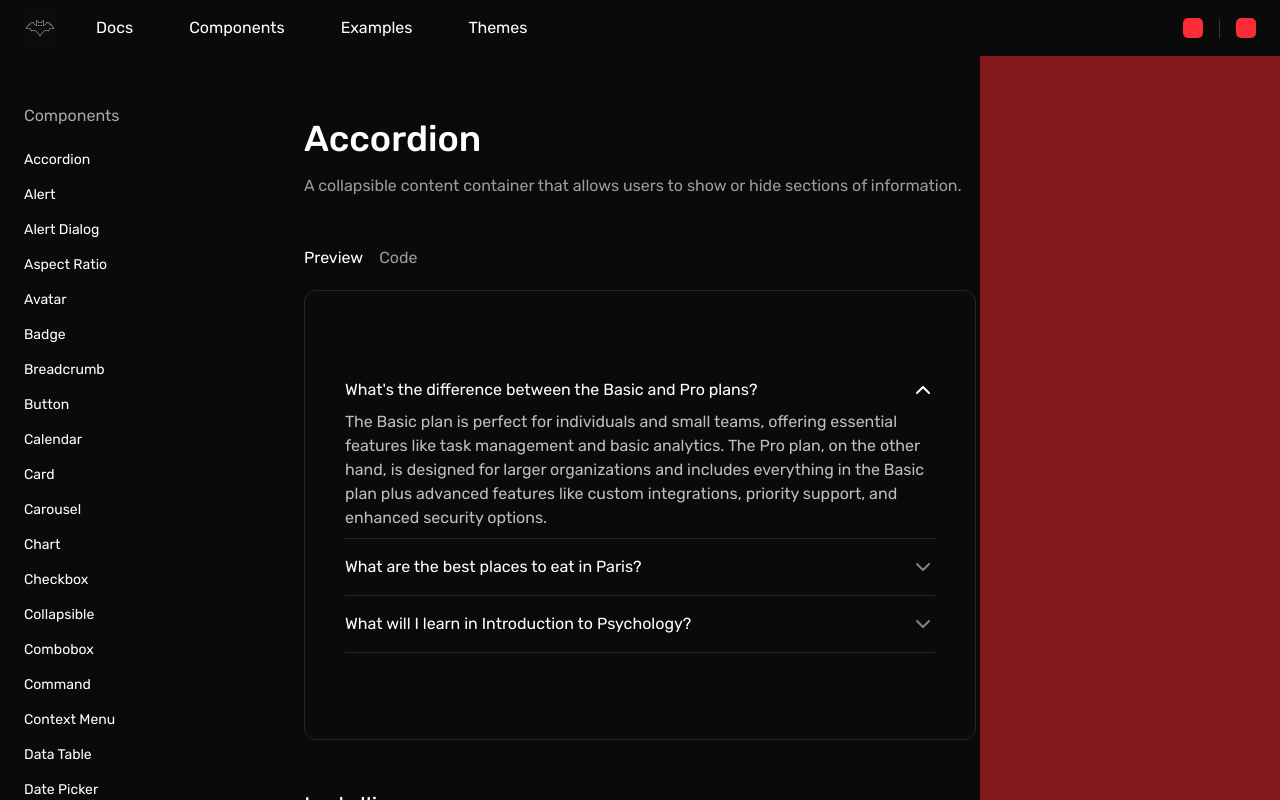
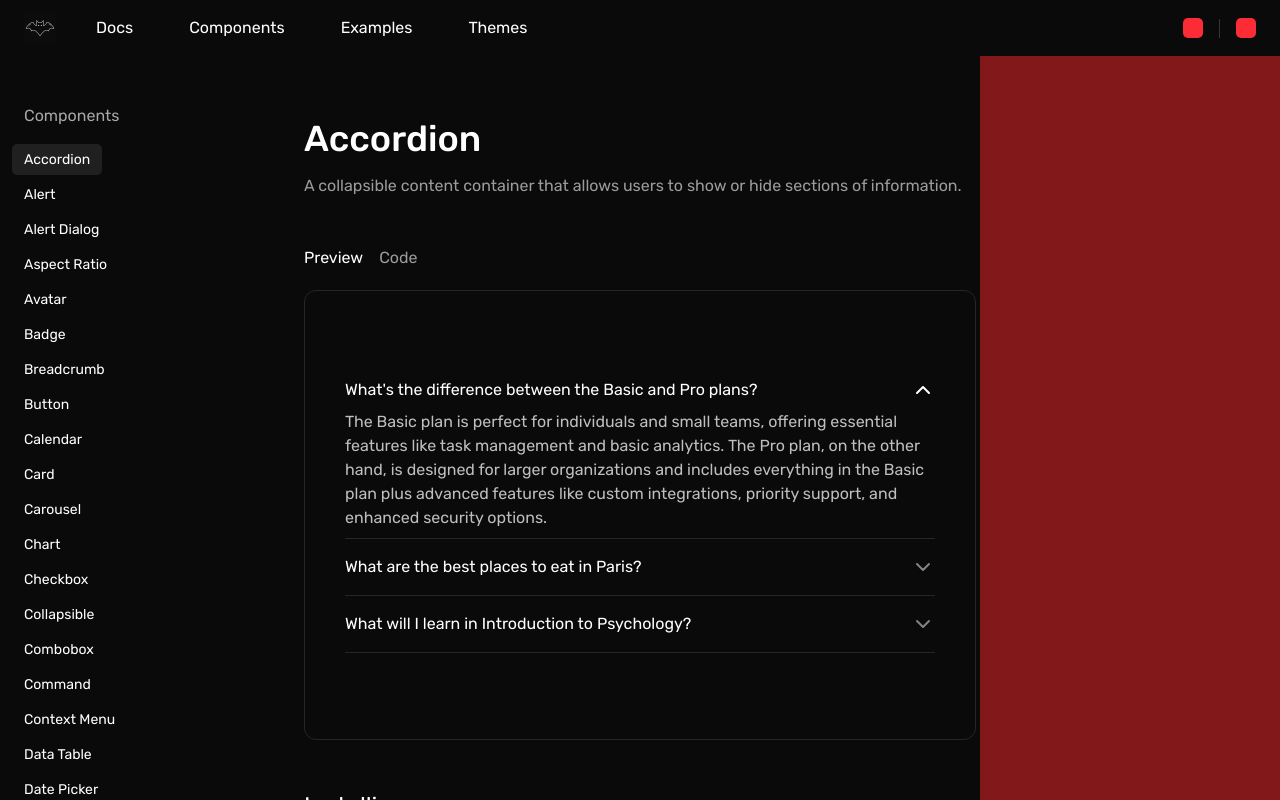
Before and after one commit to Batsy13/bat-ui, a React (Vite) app: page /docs/components/accordion in a window 1280 px wide. Built offline with nearby package versions, Linux system fonts and the light colour scheme.

Commit message:
fix: fix current page background

```diff
--- a/src/components/nav-sidebar.tsx
+++ b/src/components/nav-sidebar.tsx
@@ -1,3 +1,6 @@
+import { useLocation } from "react-router";
+import { cn } from "../lib/utils";
+
 const components = [
     { title: "Accordion", path: "/accordion" },
     { title: "Alert", path: "/alert" },
@@ -52,14 +55,17 @@ const components = [
 ];
 
 export const NavSidebar = () => {
+
+    const { pathname } = useLocation();
+
     return (
         <aside className="h-screen pt-12 pl-3 overflow-y-scroll pb-14 no-scrollbar">
             <div className="text-[#a7a7a7] px-3">Components</div>
             <div className="py-4 text-white text-[14px] flex items-start gap-1 flex-col">
                 {components.map((item) => (
                     <a
-                        className="bg-transparent hover:bg-[#141414] px-3 py-[5px] cursor-pointer rounded-[5px]"
-                        href={`/docs/components${item.path}`}
+                        className={cn("bg-transparent hover:bg-[#141414] px-3 py-[5px] cursor-pointer rounded-[5px]", pathname === `/docs/components${item.path}` ? "bg-secondary hover:bg-secondary" : "")}
+                        href={`/docs/components/${item.path}`}
                     >
                         {item.title}
                     </a>
```
